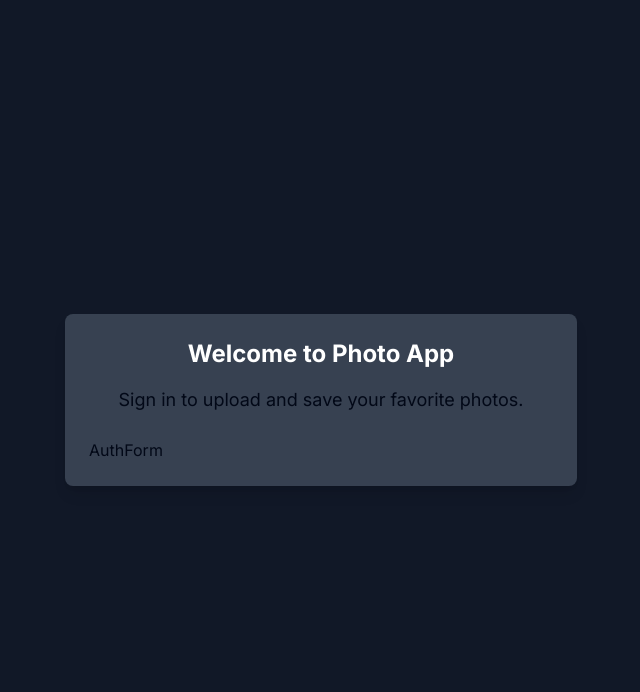
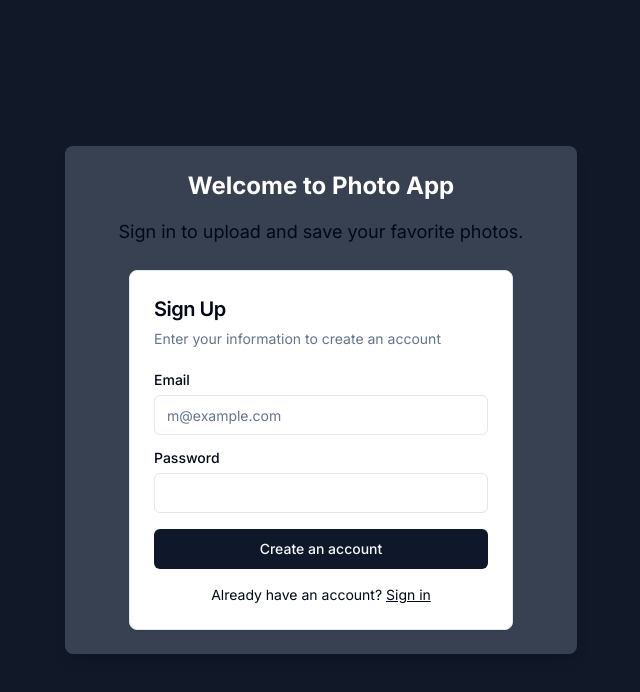
Before and after one commit to Sma-source/photo-app, a Next.js app: page / in a window 1280 px wide. Shown: the top 692 px of the page, without its empty margins (319-959 px from the left). Built offline with nearby package versions, Linux system fonts and the light colour scheme.

Commit message:
create form signup ui with shadcn components

```diff
--- a/components/AuthForm.jsx
+++ b/components/AuthForm.jsx
@@ -1,7 +1,53 @@
 import React from "react";
+import Link from "next/link";
+import { Button } from "@/components/ui/button";
+import {
+  Card,
+  CardContent,
+  CardDescription,
+  CardHeader,
+  CardTitle,
+} from "@/components/ui/card";
+import { Input } from "@/components/ui/input";
+import { Label } from "@/components/ui/label";
 
 const AuthForm = () => {
-  return <div>AuthForm</div>;
+  return (
+    <Card className="mx-auto max-w-sm">
+      <CardHeader>
+        <CardTitle className="text-xl">Sign Up</CardTitle>
+        <CardDescription>
+          Enter your information to create an account
+        </CardDescription>
+      </CardHeader>
+      <CardContent>
+        <div className="grid gap-4">
+          <div className="grid gap-2">
+            <Label htmlFor="email">Email</Label>
+            <Input
+              id="email"
+              type="email"
+              placeholder="m@example.com"
+              required
+            />
+          </div>
+          <div className="grid gap-2">
+            <Label htmlFor="password">Password</Label>
+            <Input id="password" type="password" />
+          </div>
+          <Button type="submit" className="w-full">
+            Create an account
+          </Button>
+        </div>
+        <div className="mt-4 text-center text-sm">
+          Already have an account?{" "}
+          <Link href="#" className="underline">
+            Sign in
+          </Link>
+        </div>
+      </CardContent>
+    </Card>
+  );
 };
 
 export default AuthForm;
```
